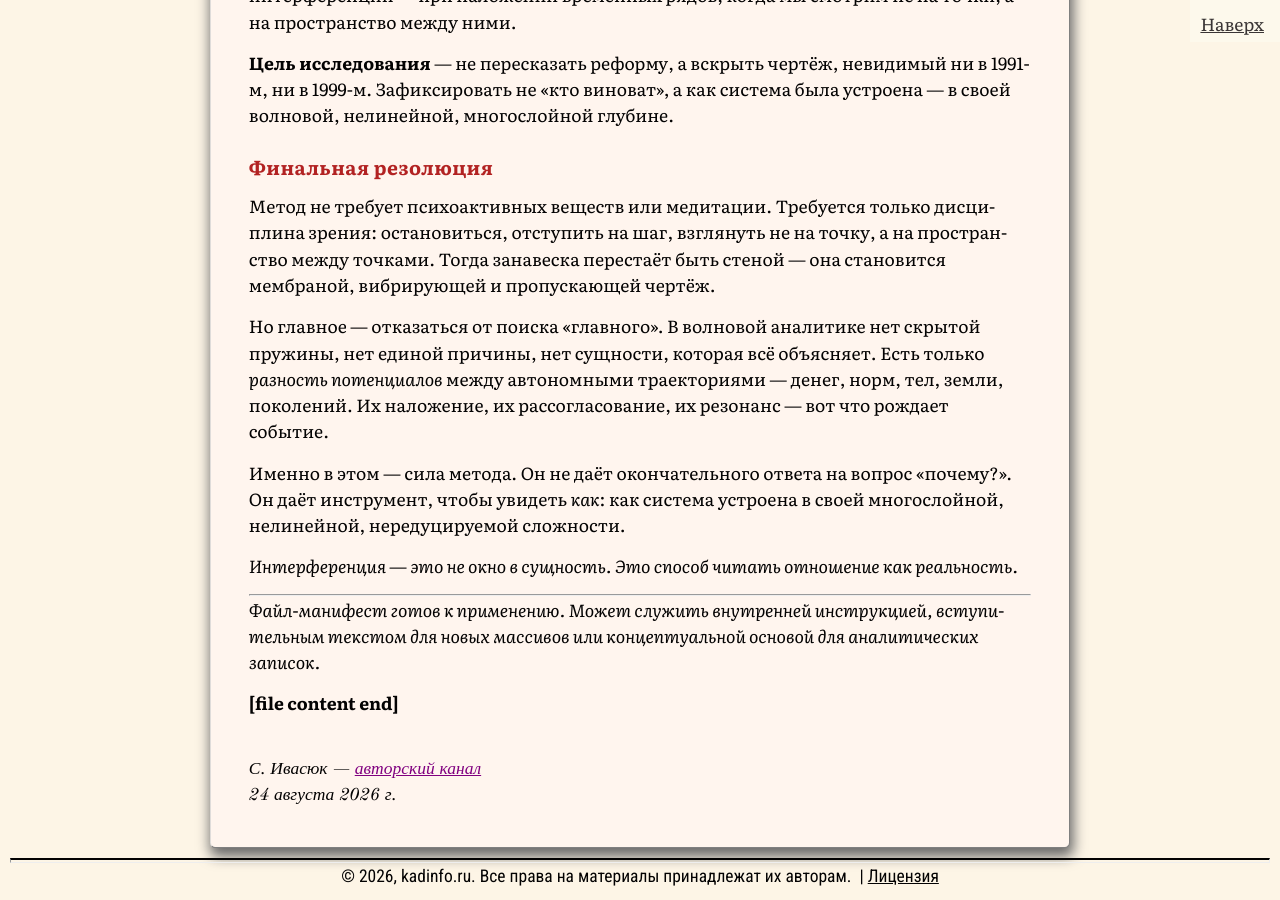
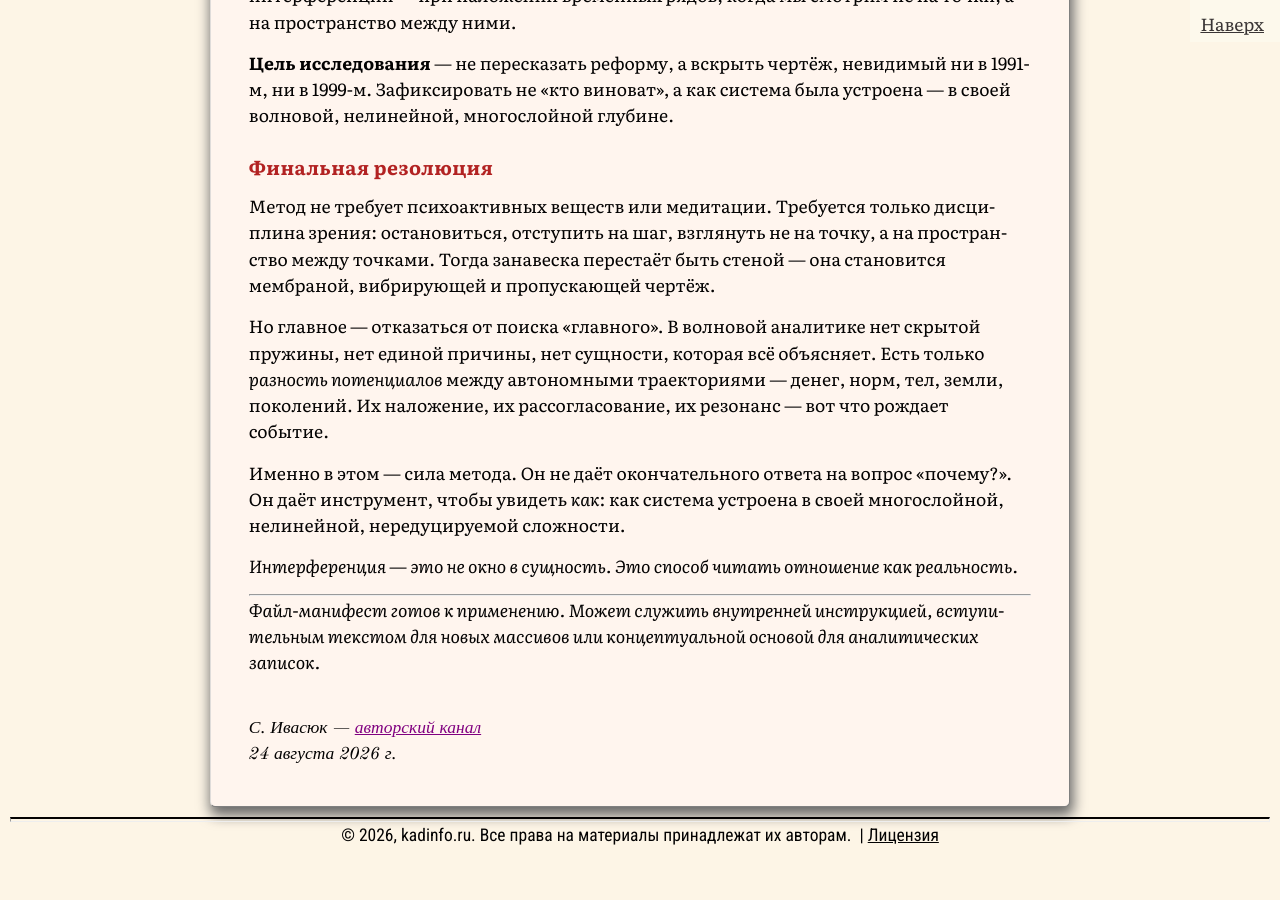
Before and after one commit to SergSi/land-use-art, a Jekyll site: the page built from _posts/2026-08-24-wawe.md, in a window 1280 px wide and 900 px high, scrolled down 6045 px. Built offline with Jekyll 4.4.1, drawn with Linux system fonts in a browser that asks for light colours; some web fonts are replaced; after the commit the page ends 6903 px from its top, so only the background shows below that.

Commit message:
Update 2026-08-24-wawe.md

```diff
--- a/_posts/2026-08-24-wawe.md
+++ b/_posts/2026-08-24-wawe.md
@@ -147,5 +147,3 @@ class: analitika
 ---
 
 *Файл-манифест готов к применению. Может служить внутренней инструкцией, вступительным текстом для новых массивов или концептуальной основой для аналитических записок.*
-
-**[file content end]**
```
